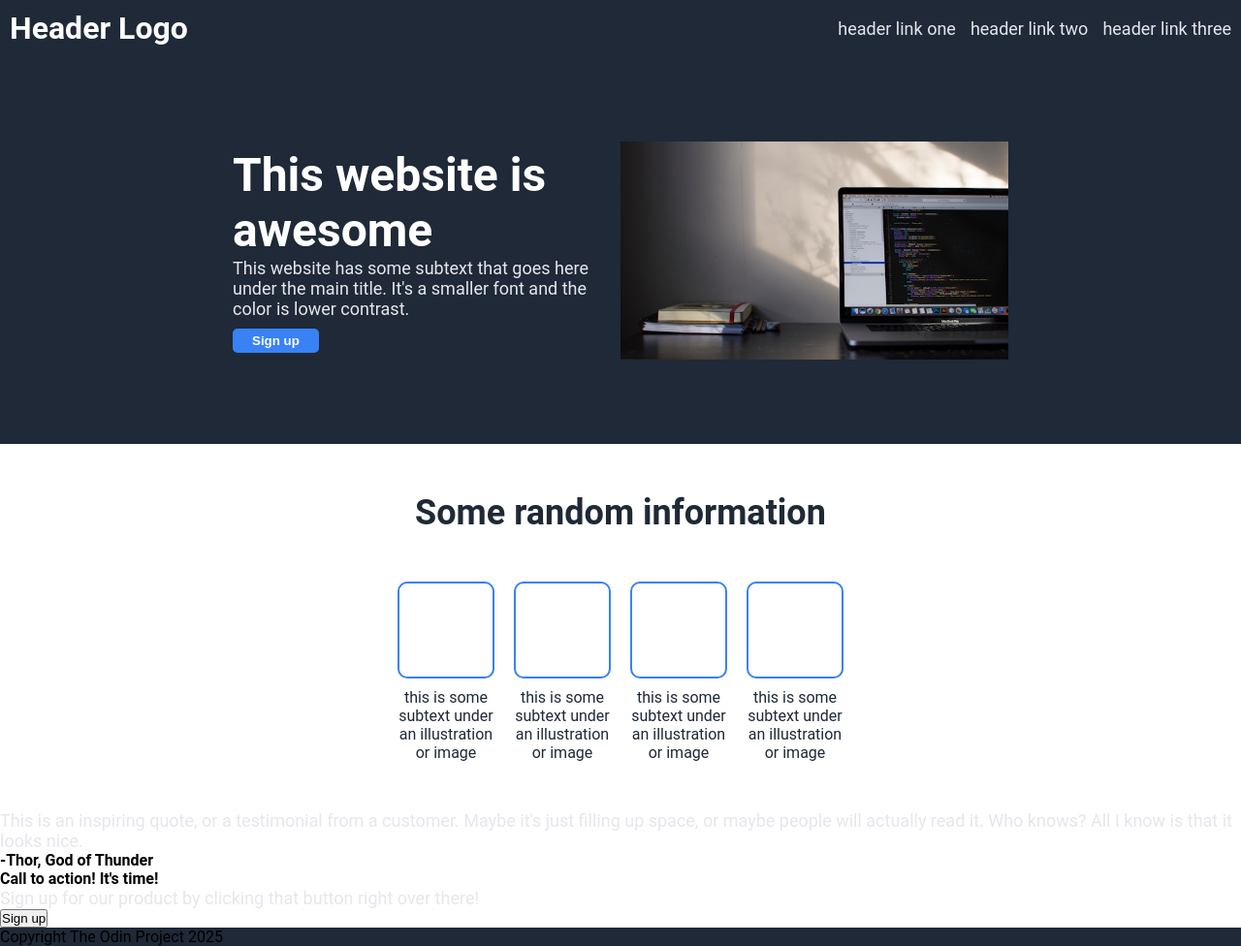
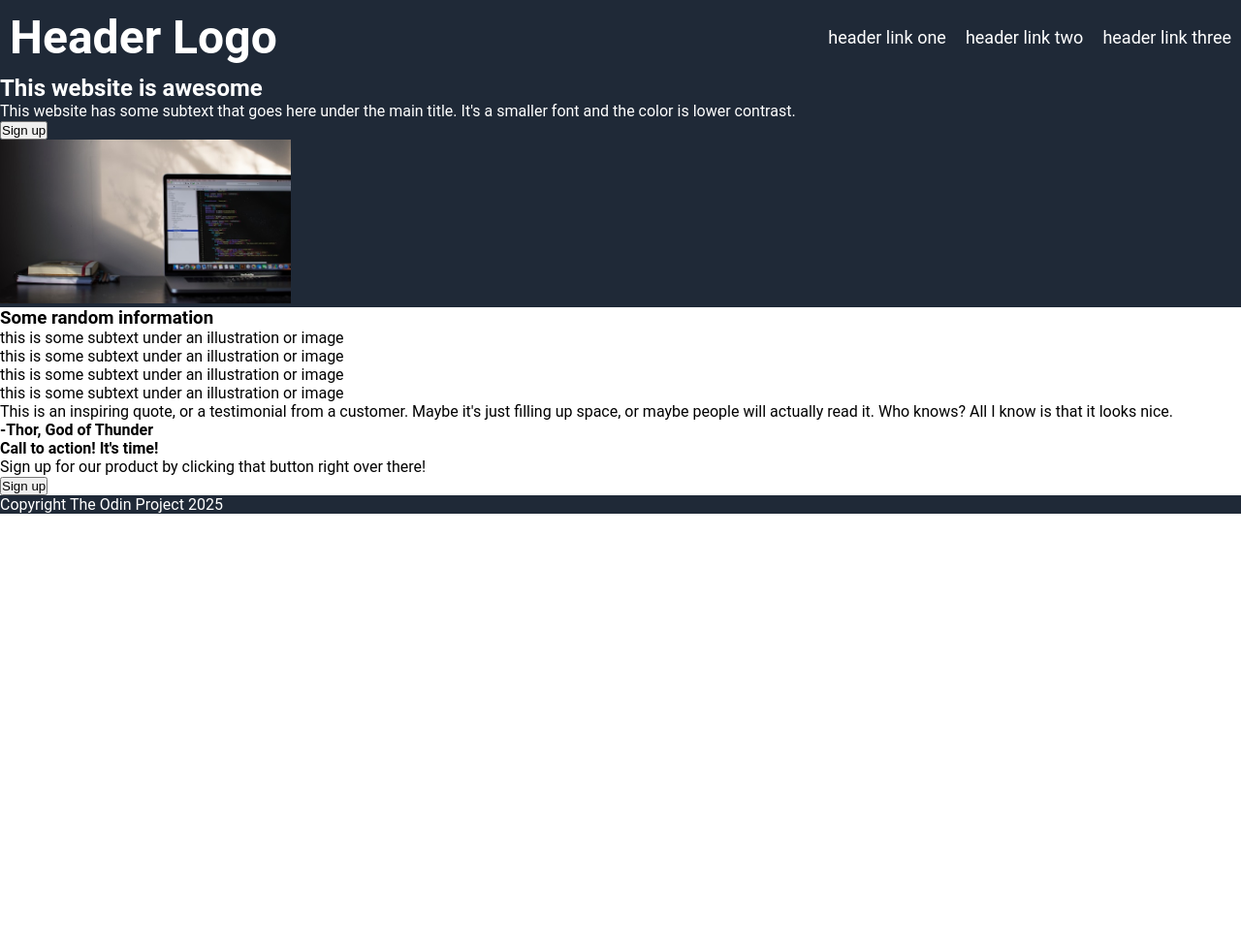
Before and after one commit to luiwebdev/landing-page, a plain HTML site: page index.html in a window 1280 px wide. Shown: the whole page at 97% size. After the commit the page ends 800 px from the top, so only its background shows below. Drawn offline with Linux system fonts and the light colour scheme.

Commit message:
Add styles to header

```diff
--- a/index.html
+++ b/index.html
@@ -33,7 +33,7 @@
     </div>
 
     <div class="hero">
-        <div class="content">
+        <div class="hero-content">
             <h2>This website is awesome</h2>
             <p>This website has some subtext that goes here under the main title. It's a smaller font and the color is
                 lower contrast.</p>
@@ -69,7 +69,7 @@
     </div>
 
     <div class="inspiration">
-        <div class="content">
+        <div class="quote">
             <p>This is an inspiring quote, or a testimonial from a customer. Maybe it's just filling up space, or maybe
                 people will actually read it. Who knows? All I know is that it looks nice.</p>
             <h4><strong>-Thor, God of Thunder</strong></h4>
@@ -77,13 +77,15 @@
     </div>
 
     <div class="signup">
-        <div class="container">
-            <div class="content">
+        <div class="signup-container">
+
+            <div class="signup-content">
                 <h4>Call to action! It's time!</h4>
                 <p>Sign up for our product by clicking that button right over there!</p>
             </div>
 
             <button>Sign up</button>
+
         </div>
     </div>
 
--- a/style.css
+++ b/style.css
@@ -9,8 +9,6 @@ body {
 }
 
 ul {
-    display: flex;
-    gap: 15px;
     list-style-type: none;
 }
 
@@ -19,10 +17,14 @@ a {
     text-decoration: none;
 }
 
+/* COLORS */
+
 .header,
 .hero,
 .footer {
     background-color: #1F2937;
+    color: white;
+
 }
 
 .header {
@@ -30,88 +32,15 @@ a {
     display: flex;
     justify-content: space-between;
     align-items: center;
-    color: white;
+
+    font-size: 18px
 }
 
-.header a,
-.content p {
-    font-size: 18px;
-    color: #E5E7EB;
+.header .title {
+    font-size: 24px;
 }
 
-/* HERO */
-
-.hero {
-    height: 400px;
+.header ul {
     display: flex;
-    justify-content: center;
-    align-items: center;
-}
-
-.hero .content {
-    max-width: 400px;
-    color: white;
-}
-
-.content img {
-    width: 100%;
-    height: auto;
-    display: block;
-}
-
-.content h2 {
-    font-size: 48px;
-}
-
-.content button {
-    background-color: #3882F6;
-    color: white;
-    border: none;
-    padding: 5px 20px;
-    border-radius: 5px;
-    margin-top: 10px;
-    font-weight: bold;
-}
-
-
-/* INFORMATION */
-
-.information {
-      padding: 50px;
-}
-
-.information h3 {
-    color: #1F2937;
-    font-size: 36px;
-    font-weight: bold;
-    text-align: center;
-    margin-bottom: 50px;
-}
-
-.box-content {
-    display: flex;
-    justify-content: center;
-    align-items: center;
     gap: 20px;
 }
-
-.box-content .box {
-    max-width: 100px;
-
-    display: flex;
-    flex-direction: column;
-    align-items: center;
-    text-align: center;
-    gap: 10px;
-}
-
-.box-content .square {
-    border: 2px solid #3882F6;
-    width: 100px;
-    height: 100px;
-    border-radius: 10px;
-}
-
-.information p {
-    color: #1F2937;
-}
```
